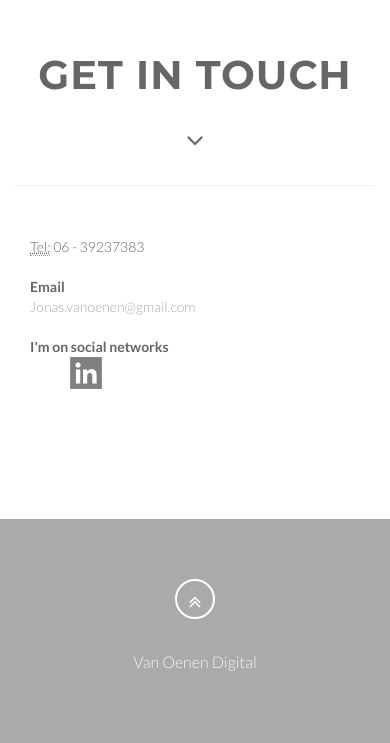
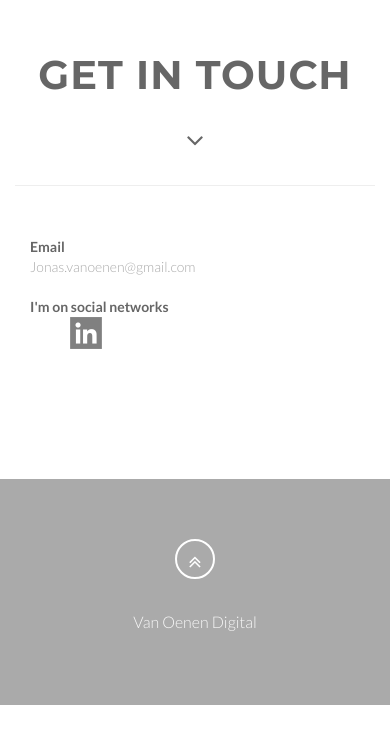
Before and after one commit to JonasHans/vanOenen, a plain HTML site: page index.html in a window 390 px wide. Shown: the part 3233-3976 px from the top of the page. After the commit the page ends 3938 px from the top, so only its background shows below. Drawn offline with Linux system fonts and the light colour scheme.

Commit message:
Deleted phone num

```diff
--- a/index.html
+++ b/index.html
@@ -407,10 +407,6 @@
 			<div class="widget-contact">
 
 				<address>
-				  <abbr title="Phone">Tel:</abbr> 06 - 39237383
-				</address>
-
-				<address>
 				  <strong>Email</strong><br>
 				  <a href="mailto:jonas.vanoenen@gmail.com">Jonas.vanoenen@gmail.com</a>
 				</address>
```
